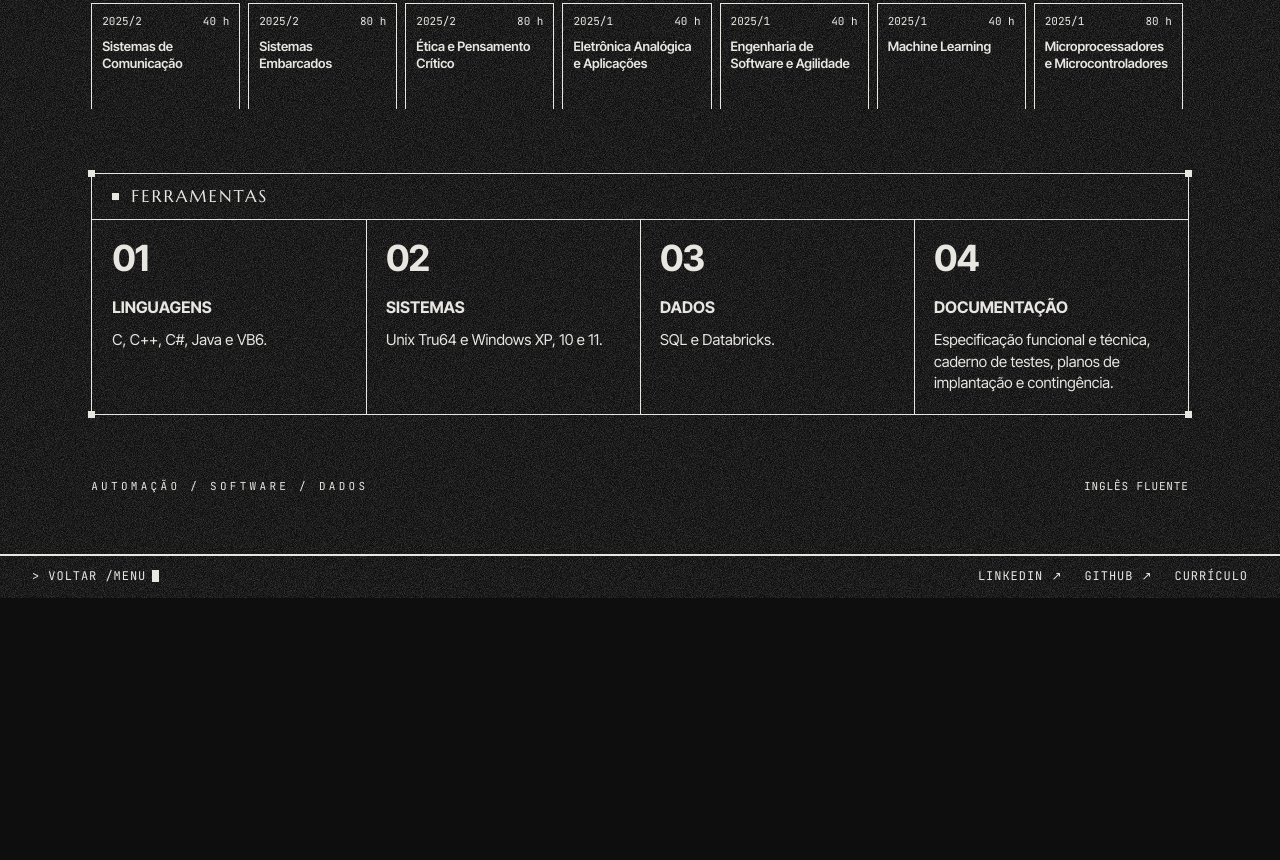
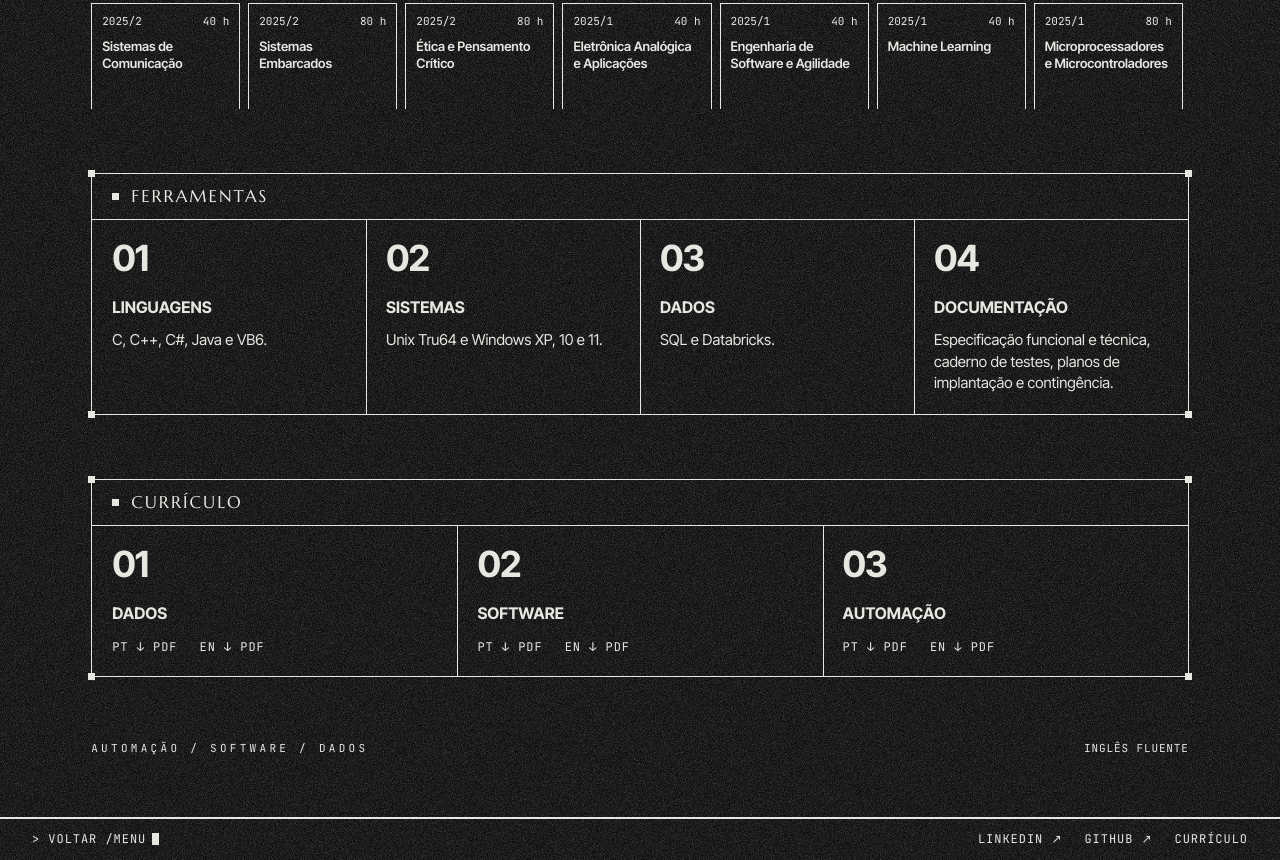
Before and after one commit to EnricoMontova/EnricoMontova.github.io, a plain HTML site: page carreira.html in a window 1280 px wide. Shown: the part 1883-2743 px from the top of the page. Before the commit the page ends 2481 px from the top, so only its background shows below. Drawn offline with Linux system fonts and the light colour scheme; a web font is replaced by a local one.

Commit message:
Carreira: bloco de download do currículo (PT e EN)
Co-Authored-By: Claude Opus 5.5 <noreply@anthropic.com>
Claude-Session: https://claude.ai/code/session_01NiS73oBpJBgAoYZgg2sMem

```diff
--- a/carreira.html
+++ b/carreira.html
@@ -47,6 +47,9 @@ a:focus-visible,ul:focus-visible{outline:1.5px solid #E8E6E1;outline-offset:4px}
 .cert-wrap{min-height:0 !important}
 .cert-list{position:static !important;grid-template-columns:none !important;grid-auto-flow:column;grid-auto-columns:180px;overflow-x:auto !important;overflow-y:hidden !important;scroll-snap-type:x mandatory !important;padding:0 0 10px !important}
 }
+.cv-links{display:flex;flex-wrap:wrap;gap:10px 22px;list-style:none;margin:4px 0 0;padding:0;font-family:'JetBrains Mono',ui-monospace,monospace;font-size:12px;letter-spacing:0.08em;text-transform:uppercase}
+.cv-links a{text-decoration:none}
+@media (max-width: 760px){.cv-grid{grid-template-columns:minmax(0,1fr) !important}}
 @media (max-width: 1000px){.ferr-grid{grid-template-columns:repeat(2,minmax(0,1fr)) !important}}
 @media (max-width: 560px){.ferr-grid{grid-template-columns:minmax(0,1fr) !important}}
 @keyframes scan-pisca{0%,49%{opacity:1}50%,100%{opacity:0}}
@@ -511,13 +514,39 @@ a:focus-visible,ul:focus-visible{outline:1.5px solid #E8E6E1;outline-offset:4px}
 </div>
 </section>
 
+<!-- currículo: PDFs gerados por curriculo/gerar.py -->
+<section id="curriculo" aria-labelledby="t-cv" style="position: relative; border: 1px solid #E8E6E1; scroll-margin-top: 24px">
+<div aria-hidden="true" style="position: absolute; left: -4px; top: -4px; width: 7px; height: 7px; background: #E8E6E1"></div>
+<div aria-hidden="true" style="position: absolute; right: -4px; top: -4px; width: 7px; height: 7px; background: #E8E6E1"></div>
+<div aria-hidden="true" style="position: absolute; left: -4px; bottom: -4px; width: 7px; height: 7px; background: #E8E6E1"></div>
+<div aria-hidden="true" style="position: absolute; right: -4px; bottom: -4px; width: 7px; height: 7px; background: #E8E6E1"></div>
+<h2 id="t-cv" style="margin: 0; padding: 10px 20px; border-bottom: 1px solid #E8E6E1; font-family: 'JetBrains Mono', ui-monospace, monospace; font-size: 12px; font-weight: 400; text-transform: uppercase; letter-spacing: 0.08em">Currículo</h2>
+<div class="cv-grid" style="display: grid; grid-template-columns: repeat(3, minmax(0, 1fr)); overflow: hidden">
+<div style="padding: 20px; box-shadow: 1px 0 0 #E8E6E1, 0 1px 0 #E8E6E1; display: flex; flex-direction: column; gap: 10px">
+<p aria-hidden="true" style="margin: 0; font-weight: 700; font-size: 36px; line-height: 1; letter-spacing: -0.03em">01</p>
+<h3 style="margin: 10px 0 0; font-weight: 700; font-size: 16px; text-transform: uppercase">Dados</h3>
+<ul class="cv-links"><li><a class="item-t" href="assets/curriculo/enrico-montovanelli-curriculo-dados.pdf" download aria-label="Baixar currículo de Dados em português (PDF)">PT ↓ PDF</a></li><li><a class="item-t" href="assets/curriculo/enrico-montovanelli-resume-data.pdf" download aria-label="Baixar currículo de Dados em inglês (PDF)">EN ↓ PDF</a></li></ul>
+</div>
+<div style="padding: 20px; box-shadow: 1px 0 0 #E8E6E1, 0 1px 0 #E8E6E1; display: flex; flex-direction: column; gap: 10px">
+<p aria-hidden="true" style="margin: 0; font-weight: 700; font-size: 36px; line-height: 1; letter-spacing: -0.03em">02</p>
+<h3 style="margin: 10px 0 0; font-weight: 700; font-size: 16px; text-transform: uppercase">Software</h3>
+<ul class="cv-links"><li><a class="item-t" href="assets/curriculo/enrico-montovanelli-curriculo-software.pdf" download aria-label="Baixar currículo de Software em português (PDF)">PT ↓ PDF</a></li><li><a class="item-t" href="assets/curriculo/enrico-montovanelli-resume-software.pdf" download aria-label="Baixar currículo de Software em inglês (PDF)">EN ↓ PDF</a></li></ul>
+</div>
+<div style="padding: 20px; box-shadow: 1px 0 0 #E8E6E1, 0 1px 0 #E8E6E1; display: flex; flex-direction: column; gap: 10px">
+<p aria-hidden="true" style="margin: 0; font-weight: 700; font-size: 36px; line-height: 1; letter-spacing: -0.03em">03</p>
+<h3 style="margin: 10px 0 0; font-weight: 700; font-size: 16px; text-transform: uppercase">Automação</h3>
+<ul class="cv-links"><li><a class="item-t" href="assets/curriculo/enrico-montovanelli-curriculo-automacao.pdf" download aria-label="Baixar currículo de Automação em português (PDF)">PT ↓ PDF</a></li><li><a class="item-t" href="assets/curriculo/enrico-montovanelli-resume-automation.pdf" download aria-label="Baixar currículo de Automação em inglês (PDF)">EN ↓ PDF</a></li></ul>
+</div>
+</div>
+</section>
+
 <footer style="display: flex; flex-wrap: wrap; justify-content: space-between; gap: 12px 32px; padding-bottom: 8px; font-family: 'JetBrains Mono', ui-monospace, monospace; font-size: 11px; text-transform: uppercase; letter-spacing: 0.3em">
 <span>Automação / Software / Dados</span>
 <span style="letter-spacing: 0.08em">Inglês fluente</span>
 </footer>
 
 </div>
-<footer class="barra-b3" style="border-top: 2px solid #E8E6E1"><span>&gt; voltar /menu<span class="pisca" aria-hidden="true" style="display: inline-block; width: 0.6em; height: 1em; margin-left: 6px; vertical-align: -2px; background: #E8E6E1; animation: cursor-b3 1s steps(1) infinite"></span></span><nav aria-label="Contato"><ul class="contatos"><li><a class="item-t" href="https://www.linkedin.com/in/enricomontovanelli/" target="_blank" rel="noopener">LinkedIn ↗</a></li><li><a class="item-t" href="https://github.com/EnricoMontova" target="_blank" rel="noopener">GitHub ↗</a></li><li><a class="item-t" href="carreira.html" data-transicao="&gt; abrir /carreira">Currículo</a></li></ul></nav></footer>
+<footer class="barra-b3" style="border-top: 2px solid #E8E6E1"><span>&gt; voltar /menu<span class="pisca" aria-hidden="true" style="display: inline-block; width: 0.6em; height: 1em; margin-left: 6px; vertical-align: -2px; background: #E8E6E1; animation: cursor-b3 1s steps(1) infinite"></span></span><nav aria-label="Contato"><ul class="contatos"><li><a class="item-t" href="https://www.linkedin.com/in/enricomontovanelli/" target="_blank" rel="noopener">LinkedIn ↗</a></li><li><a class="item-t" href="https://github.com/EnricoMontova" target="_blank" rel="noopener">GitHub ↗</a></li><li><a class="item-t" href="#curriculo">Currículo</a></li></ul></nav></footer>
 </div>
 <div aria-hidden="true" class="tela-scan" id="capa" style="display: none"><svg aria-hidden="true" style="position: absolute; inset: 0; width: 100%; height: 100%; opacity: 0.18; mix-blend-mode: screen; pointer-events: none"><filter id="grao-in"><feTurbulence type="fractalNoise" baseFrequency="1.1" numOctaves="3" stitchTiles="stitch"></feTurbulence><feColorMatrix type="matrix" values="0 0 0 0 1  0 0 0 0 1  0 0 0 0 1  0 0 0 1.6 -0.55"></feColorMatrix></filter><rect width="100%" height="100%" filter="url(#grao-in)"></rect></svg><p style="position: relative; margin: 0; font-family: 'JetBrains Mono', ui-monospace, monospace; font-size: 12px; letter-spacing: 0.08em; text-transform: uppercase; color: #E8E6E1"><span id="capa-msg">&gt; /carreira</span><span aria-hidden="true" style="display: inline-block; width: 0.6em; height: 1em; margin-left: 6px; vertical-align: -2px; background: #E8E6E1; animation: scan-pisca 0.5s steps(1) infinite"></span></p></div>
 <div aria-hidden="true" class="barra-scan" id="barra" style="display: none"></div>
```
Also changed, not shown: index.html (+1 -1 lines), projetos.html (+1 -1 lines), 3 other files.
